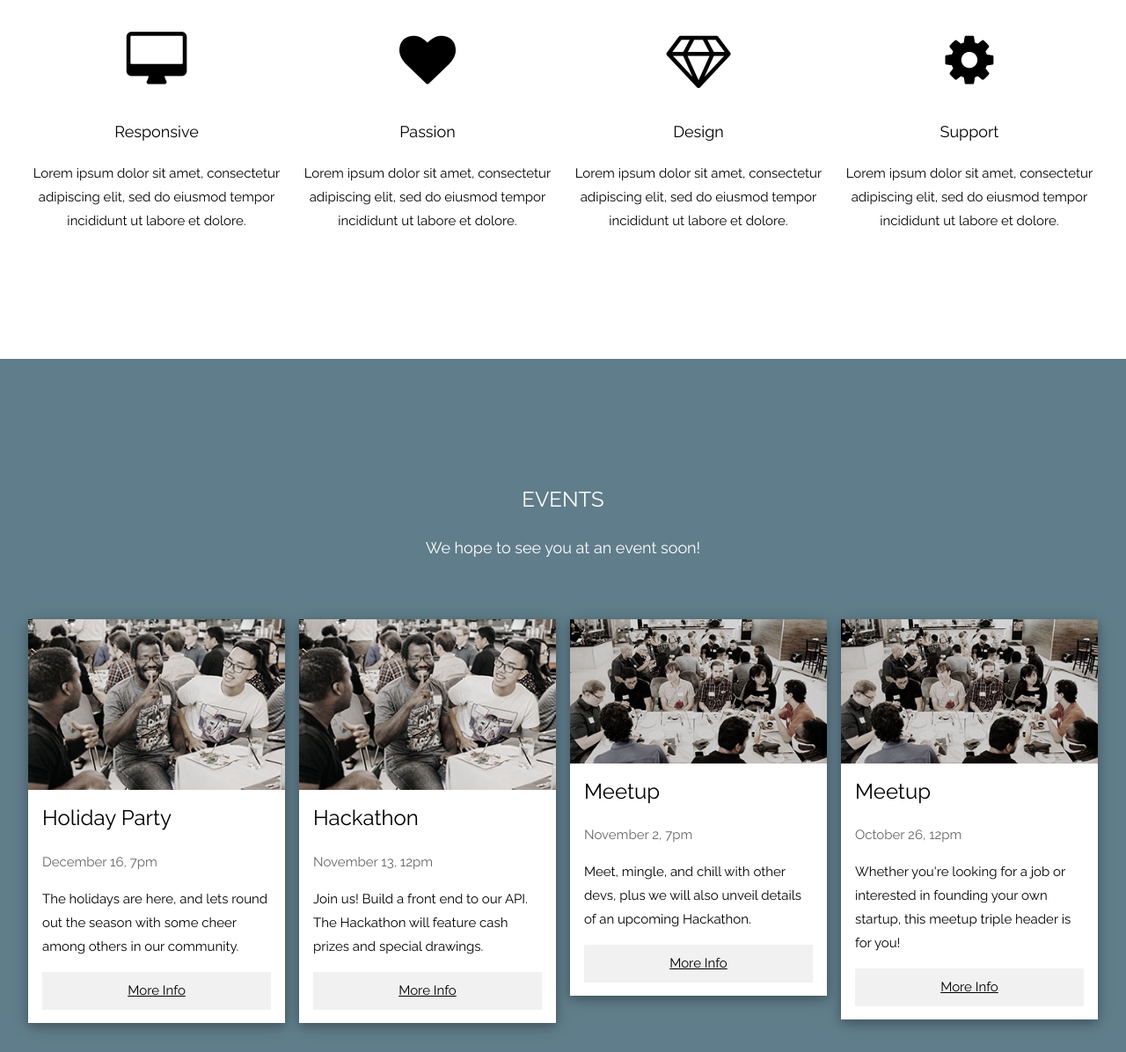
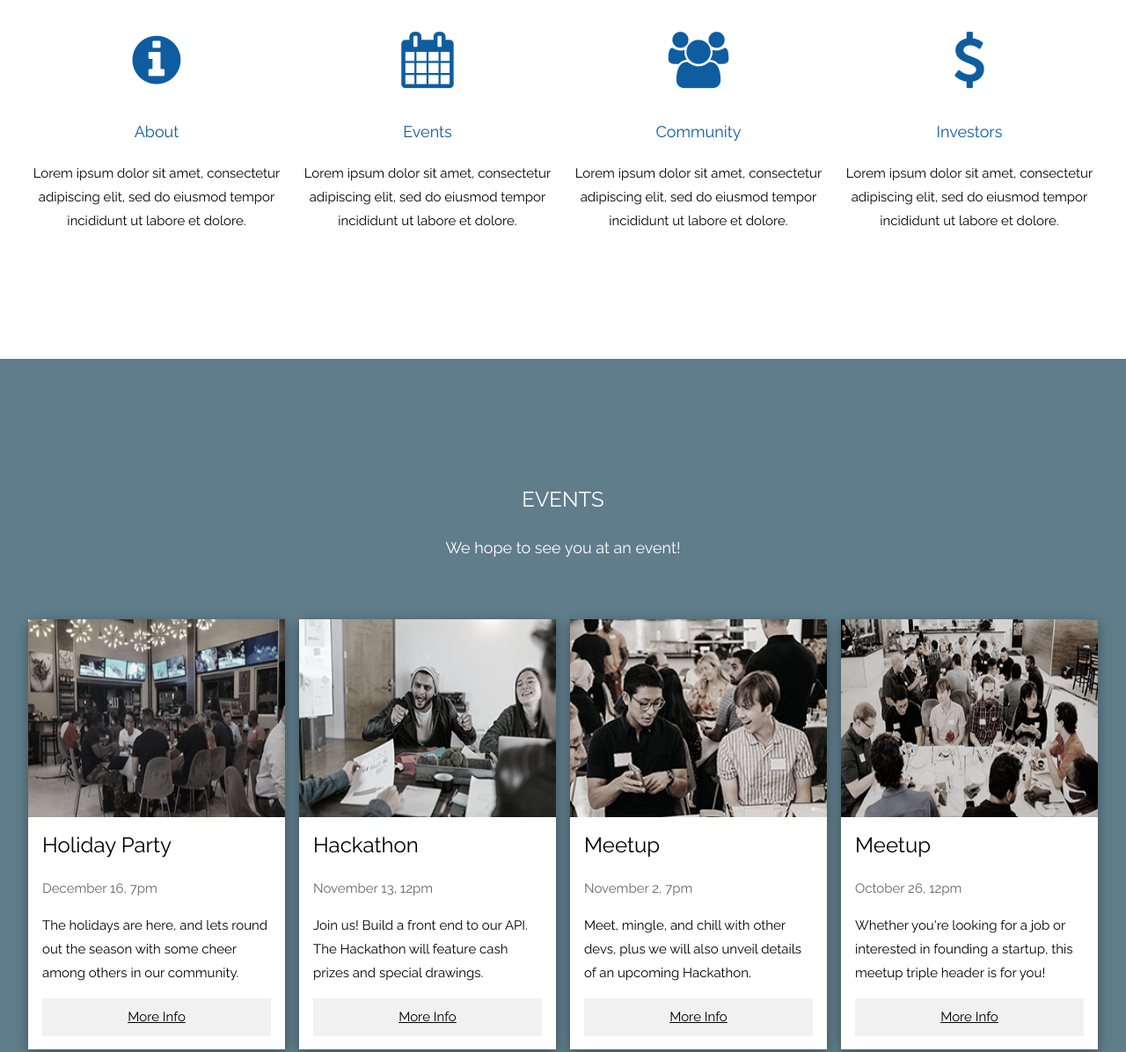
Before and after one commit to shawnsoltesz/EEOTB_TS, a website built with Vite: page index.html in a window 1280 px wide. Shown: the part 660-1856 px from the top of the page at 88% size. Built offline with nearby package versions, Linux system fonts and the light colour scheme; files whose address does not match are found by name.

Commit message:
favicons, adjustments to images and tweaks to html/css

```diff
--- a/index.html
+++ b/index.html
@@ -2,7 +2,31 @@
 <html lang="en">
   <head>
     <meta charset="UTF-8" />
-    <link rel="icon" type="image/svg+xml" href="favicon.svg" />
+    <link
+      rel="apple-touch-icon"
+      sizes="180x180"
+      href="/favicons/apple-touch-icon.png"
+    />
+    <link
+      rel="icon"
+      type="image/png"
+      sizes="32x32"
+      href="/favicons/favicon-32x32.png"
+    />
+    <link
+      rel="icon"
+      type="image/png"
+      sizes="16x16"
+      href="/favicons/favicon-16x16.png"
+    />
+    <link rel="manifest" href="/favicons/site.webmanifest" />
+    <link
+      rel="mask-icon"
+      href="/favicons/safari-pinned-tab.svg"
+      color="#5bbad5"
+    />
+    <meta name="msapplication-TileColor" content="#da532c" />
+    <meta name="theme-color" content="#ffffff" />
     <meta name="viewport" content="width=device-width, initial-scale=1.0" />
     <link rel="stylesheet" href="https://www.w3schools.com/w3css/4/w3.css" />
     <link
@@ -132,32 +156,34 @@
       <p class="w3-center w3-large">Key features of our community</p>
       <div class="w3-row-padding w3-center" style="margin-top: 64px">
         <div class="w3-quarter">
-          <i class="fa fa-desktop w3-margin-bottom w3-jumbo w3-center"></i>
-          <p class="w3-large">Responsive</p>
+          <i
+            class="icon fa fa-info-circle w3-margin-bottom w3-jumbo w3-center"
+          ></i>
+          <p class="text w3-large">About</p>
           <p>
             Lorem ipsum dolor sit amet, consectetur adipiscing elit, sed do
             eiusmod tempor incididunt ut labore et dolore.
           </p>
         </div>
         <div class="w3-quarter">
-          <i class="fa fa-heart w3-margin-bottom w3-jumbo"></i>
-          <p class="w3-large">Passion</p>
+          <i class="icon fa fa-calendar w3-margin-bottom w3-jumbo"></i>
+          <p class="text w3-large">Events</p>
           <p>
             Lorem ipsum dolor sit amet, consectetur adipiscing elit, sed do
             eiusmod tempor incididunt ut labore et dolore.
           </p>
         </div>
         <div class="w3-quarter">
-          <i class="fa fa-diamond w3-margin-bottom w3-jumbo"></i>
-          <p class="w3-large">Design</p>
+          <i class="icon fa fa-users w3-margin-bottom w3-jumbo"></i>
+          <p class="text w3-large">Community</p>
           <p>
             Lorem ipsum dolor sit amet, consectetur adipiscing elit, sed do
             eiusmod tempor incididunt ut labore et dolore.
           </p>
         </div>
         <div class="w3-quarter">
-          <i class="fa fa-cog w3-margin-bottom w3-jumbo"></i>
-          <p class="w3-large">Support</p>
+          <i class="icon fa fa-usd w3-margin-bottom w3-jumbo"></i>
+          <p class="text w3-large">Investors</p>
           <p>
             Lorem ipsum dolor sit amet, consectetur adipiscing elit, sed do
             eiusmod tempor incididunt ut labore et dolore.
@@ -200,14 +226,15 @@
       id="events"
     >
       <h3 class="w3-center">EVENTS</h3>
-      <p class="w3-center w3-large">We hope to see you at an event soon!</p>
+      <p class="w3-center w3-large">We hope to see you at an event!</p>
       <div class="w3-row-padding w3-grayscale" style="margin-top: 64px">
         <div class="w3-col l3 m6 w3-margin-bottom">
           <div class="w3-card-4 w3-white">
             <img
-              src="/images/hackathon.jpeg"
+              src="/images/meetup1.jpeg"
               alt="Event photo"
               style="width: 100%"
+              height="225"
             />
             <div class="w3-container">
               <h3>Holiday Party</h3>
@@ -231,9 +258,10 @@
         <div class="w3-col l3 m6 w3-margin-bottom">
           <div class="w3-card-4 w3-white">
             <img
-              src="/images/hackathon.jpeg"
+              src="/images/hackathon3.jpg"
               alt="Event photo"
               style="width: 100%"
+              height="225"
             />
             <div class="w3-container">
               <h3>Hackathon</h3>
@@ -257,9 +285,10 @@
         <div class="w3-col l3 m6 w3-margin-bottom">
           <div class="w3-card-4 w3-white">
             <img
-              src="/images/meetup_2.jpeg"
+              src="/images/meetup4.jpg"
               alt="Event photo"
               style="width: 100%"
+              height="225"
             />
             <div class="w3-container">
               <h3>Meetup</h3>
@@ -283,16 +312,17 @@
         <div class="w3-col l3 m6 w3-margin-bottom">
           <div class="w3-card-4 w3-white">
             <img
-              src="/images/meetup_2.jpeg"
+              src="/images/meetup2.jpeg"
               alt="Event photo"
               style="width: 100%"
+              height="225"
             />
             <div class="w3-container">
               <h3>Meetup</h3>
               <p class="w3-opacity">October 26, 12pm</p>
               <p>
-                Whether you're looking for a job or interested in founding your
-                own startup, this meetup triple header is for you!
+                Whether you're looking for a job or interested in founding a
+                startup, this meetup triple header is for you!
               </p>
               <p>
                 <button class="w3-button w3-light-grey w3-block">
@@ -324,7 +354,7 @@
     </div>
 
     <!-- Promo Section "Statistics" -->
-    <div class="w3-container w3-row w3-center w3-dark-grey w3-padding-64">
+    <!-- <div class="w3-container w3-row w3-center w3-dark-grey w3-padding-64">
       <div class="w3-quarter">
         <span class="w3-xxlarge">14+</span>
         <br />Partners
@@ -341,10 +371,10 @@
         <span class="w3-xxlarge">150+</span>
         <br />Meetings
       </div>
-    </div>
+    </div> -->
 
     <!-- Work Section -->
-    <div class="w3-container" style="padding: 128px 16px">
+    <!-- <div class="w3-container" style="padding: 128px 16px">
       <h3 class="w3-center">OUR WORK</h3>
       <p class="w3-center w3-large">What we've done for people</p>
 
@@ -427,7 +457,7 @@
       </div>
     </div>
 
-    <!-- Modal for full size images on click-->
+    <-- Modal for full size images on click-->
     <div
       id="modal01"
       class="w3-modal w3-black"
--- a/src/style.css
+++ b/src/style.css
@@ -55,6 +55,8 @@ html {
   background-color: #0e5da1;
 }
 
-.nav-button {
+.nav-button,
+.icon,
+.text {
   color: #0e5da1;
 }
```
Also changed, not shown: favicons/browserconfig.xml (added, +9 -0 lines), favicons/android-chrome-192x192.png (added), favicons/android-chrome-384x384.png (added), favicons/apple-touch-icon.png (added), favicons/favicon-16x16.png (added), favicons/favicon-32x32.png (added), favicons/favicon.ico (added), favicons/mstile-150x150.png (added), favicons/safari-pinned-tab.svg (added), favicons/site.webmanifest (added), images/hackathon1.jpeg (renamed from images/hackathon.jpeg), images/hackathon3.jpg (added), images/meetup1.jpeg (renamed from images/Meetup_1.jpeg), images/meetup2.jpeg (renamed from images/Meetup_2.jpeg), 1 more files.
